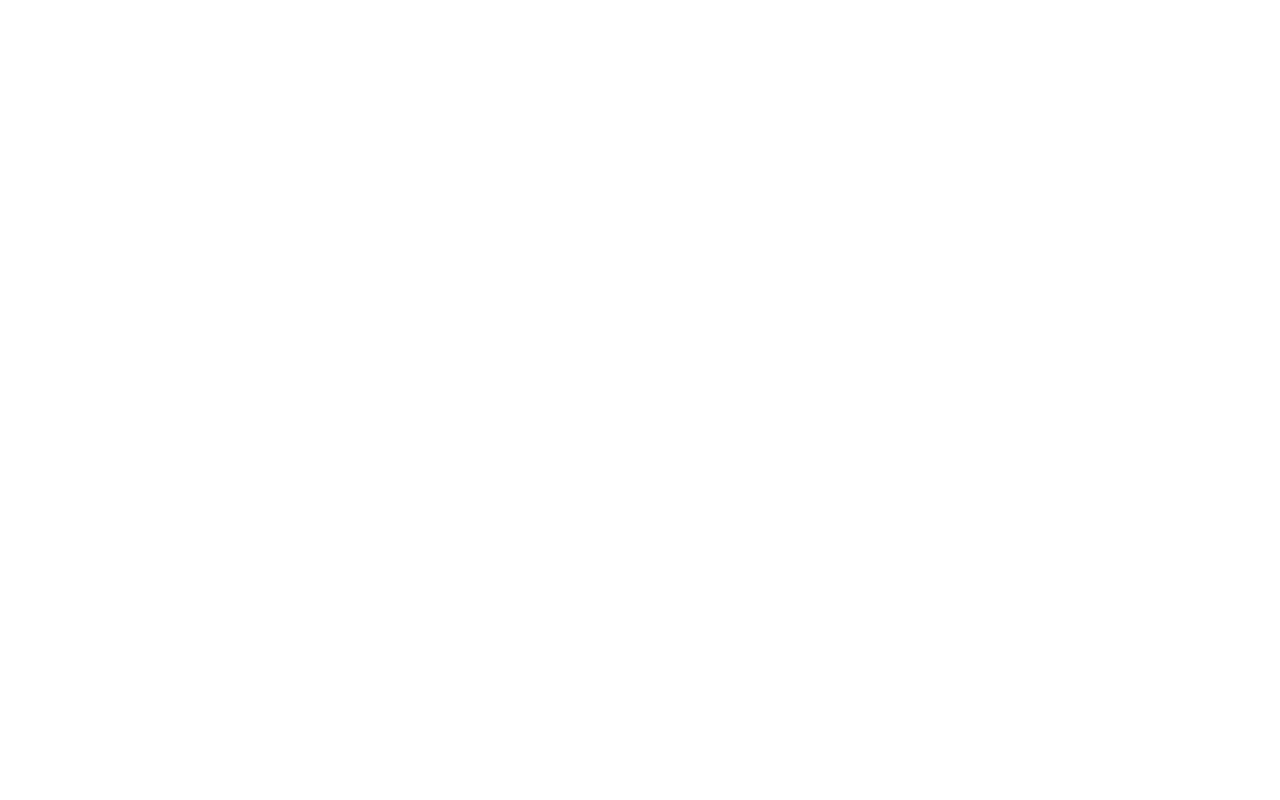
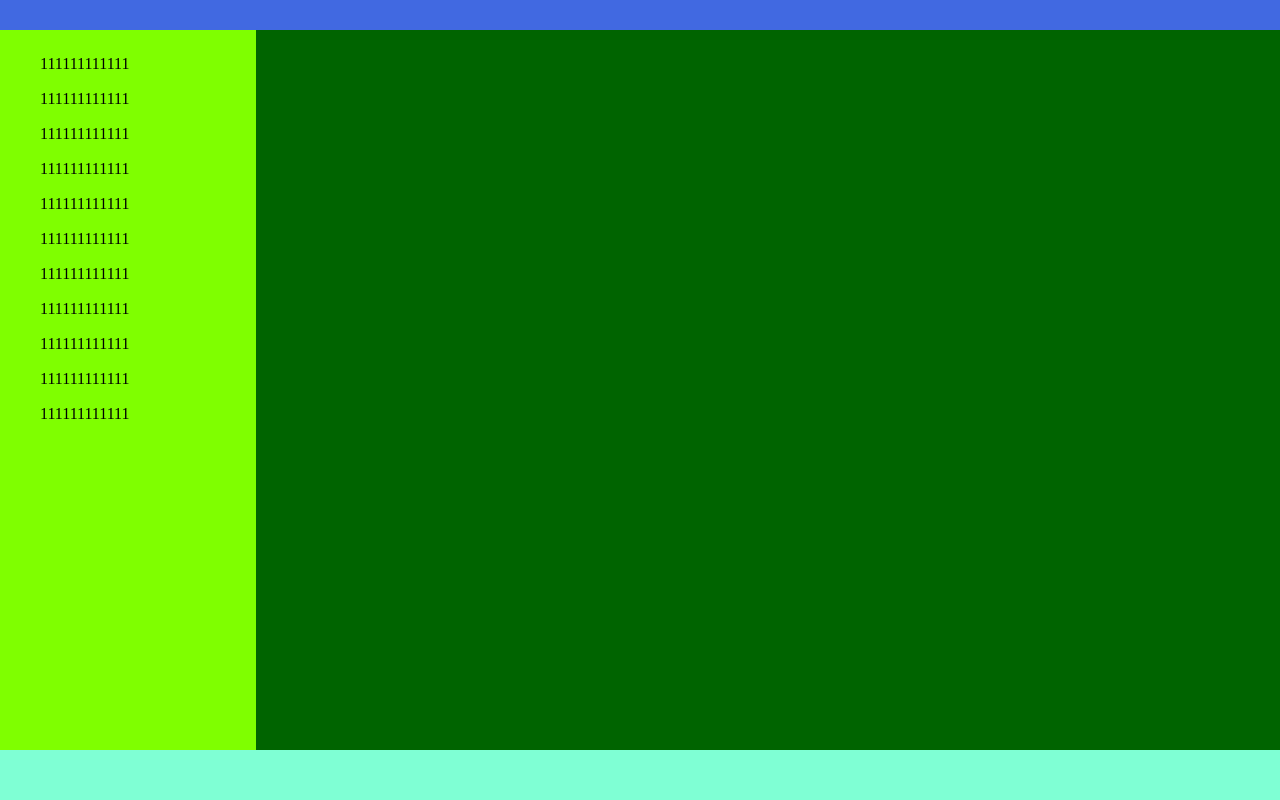
Before and after one commit to ooo1826/html, a plain HTML site: page page/index.html in a window 1280 px wide. Drawn offline with Linux system fonts and the light colour scheme.

Commit message:
Change-Id: I65a15ba37efacd751b4f00a610cf493e6454ea9e

```diff
--- a/css/all.css
+++ b/css/all.css
@@ -1 +1,47 @@
 @charset "utf-8";
+html,
+body {
+	height: 100%;
+	margin: 0;
+	padding: 0;
+	border: 0;
+}
+
+li {
+	margin: 0;
+	padding: 0;
+	line-height: 35px;list-style-type:none;
+}
+
+.index-top {
+	height: 30px;
+	width: 100%;
+	background-color: royalblue;
+}
+
+.index-center {
+	height: calc(100% - 30px - 50px);
+	min-height: 300px;
+	width: 100%;
+	background-color: red;
+}
+
+.index-center-right {
+	height: 100%;
+	width: 80%;
+	background-color: darkgreen;
+	float: left;
+}
+
+.index-center-left {
+	height: 100%;
+	width: 20%;
+	background-color: chartreuse;
+	float: left;
+}
+
+.index-footer {
+	height: 50px;
+	width: 100%;
+	background-color: aquamarine;
+}
--- a/page/index.html
+++ b/page/index.html
@@ -1,9 +1,37 @@
 <!DOCTYPE html>
 <html>
+
 	<head>
 		<meta charset="UTF-8">
 		<title></title>
+		<link rel="stylesheet" href="../css/all.css" />
 	</head>
+
 	<body>
+		<div class="index-top"></div>
+		<div class="index-center">
+
+			<div class="index-center-left">
+				<ul>
+					<li>111111111111</li>
+					<li>111111111111</li>
+					<li>111111111111</li>
+					<li>111111111111</li>
+					<li>111111111111</li>
+					<li>111111111111</li>
+					<li>111111111111</li>
+					<li>111111111111</li>
+					<li>111111111111</li>
+					<li>111111111111</li>
+					<li>111111111111</li>
+				</ul>
+
+			</div>
+			<div class="index-center-right">
+
+			</div>
+		</div>
+		<div class="index-footer"></div>
 	</body>
+
 </html>
```
